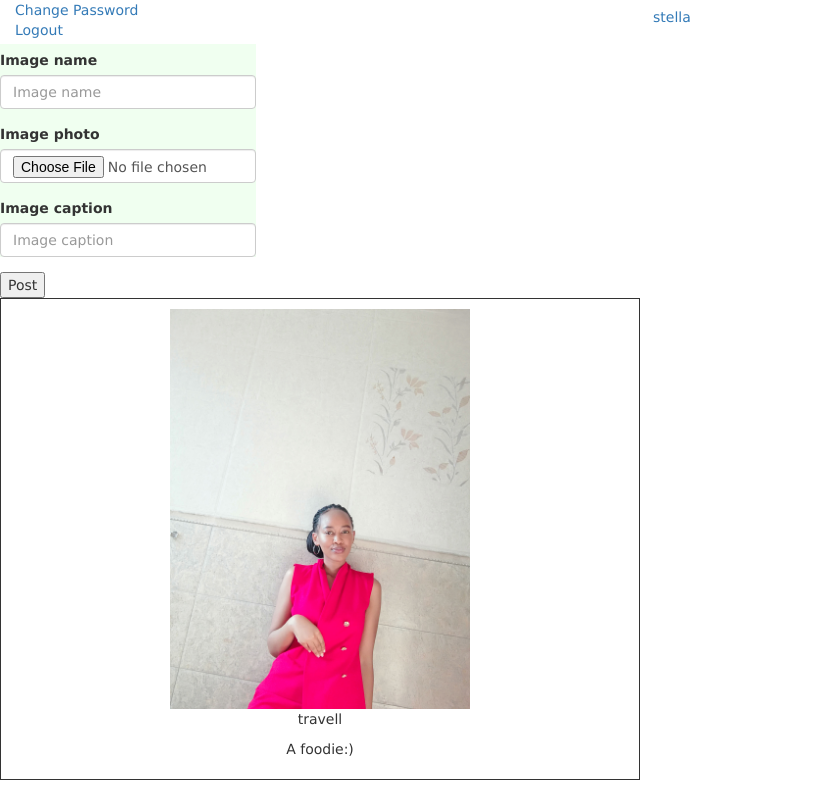
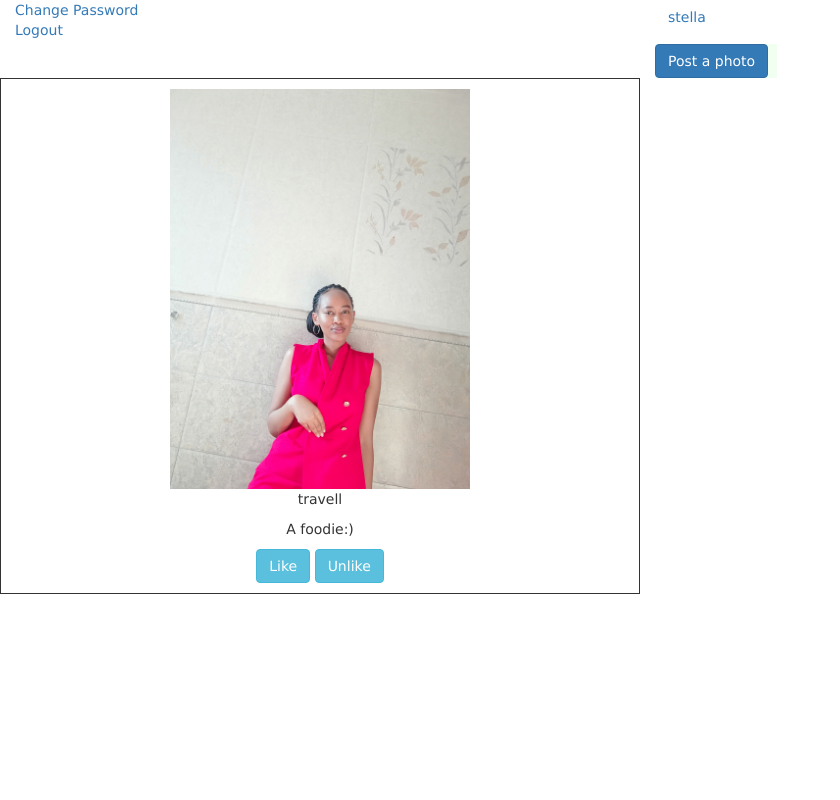
Before and after one commit to sngina/instagram, a Django app: page / in a window 1280 px wide. Shown: the whole page, without its empty margins (0-840 px from the left). Run offline with Django 3.2, Linux system fonts and the light colour scheme; a user stored in the database is signed in; data comes from the database, SQL or seed files in the repository; some libraries are stand-ins or nearby versions.

Commit message:
styling the image post form

```diff
--- a/instagram/templates/profile/index.html
+++ b/instagram/templates/profile/index.html
@@ -1,15 +1,24 @@
 {%extends 'registration/base.html'%}
 {% load bootstrap3%}
 {% block content%}
-<div class="post">
+<div class="post col-md-6">
     <p><a class="btn btn-outline-primary" href="/user">{{user.username}}</a></p>
 
     <form action="{% url 'homepage'%}" method="post" enctype="multipart/form-data">
         {%csrf_token %}
         <div class="form">
+            <button type="button" class="btn btn-primary" data-toggle="modal" data-target="#myModal">
+                Post a photo
+            </button>
+        </div>
+        <div class="modal" id="myModal">
+            <div class="modal-dialog">
+              <div class="modal-content">
         {% bootstrap_form imageform %}
+
         </div>
-        <input type="submit" value="Post" style="text-align: center;">
+        </div>
+        </div>
 
     </form>
 
@@ -17,12 +26,15 @@
 
 {% for new in  all_images%}
 
-<div class=" container1 imagepost col-sm-6" >
+<div class=" container1 imagepost col-md-6">
     <div class="card">
         <a href="{%url 'image' new.id %}"><img src="{{new.image_photo.url}}" style="max-width:60%;cursor:pointer"
                 width="300px" onclick="onClick(this)" class="modal-hover-opacity img-fluid"></a>
         <p>{{new.image_name}}</p>
         <p>{{new.image_caption}}</p>
+        <button type="submit" name="blogpost_id" value="{{object.id}}" class="btn btn-info">Like</button>
+        <button type="submit" name="blogpost_id" value="{{object.id}}" class="btn btn-info">Unlike</button>
+
     </div>
 </div>
 <div id="modal01" class="modal" onclick="this.style.display='none'">
--- a/instagram/templates/registration/login.html
+++ b/instagram/templates/registration/login.html
@@ -3,7 +3,7 @@
 {% block content %}
 <div class="container login" style="padding:50px;" style="text-align: center;">
   <div class="row">
-    <!-- Empty div -->
+
     <div class="col-md-4"></div>
     <div class="col-md-4">
       {% if form.errors %}
--- a/instagram/urls.py
+++ b/instagram/urls.py
@@ -7,7 +7,8 @@ urlpatterns = [
     url('^$' , views.get_image, name ='homepage'),
     url('^user/' , views.userpage , name='username'),
     url('^image/(?P<id>[0-9]+)$' , views.image_details , name ='image'),
-    url('^comment' , views.p_detail , name='comment')
+    url('^comment' , views.p_detail , name='comment'),
+    url('image-like /<int:pk>' , views.imagelike , name= 'imagepost_like')
 ]
 
 if settings.DEBUG:
--- a/instagram/views.py
+++ b/instagram/views.py
@@ -1,9 +1,11 @@
 from django.core.checks import messages
+from django.http.response import HttpResponseRedirect
 from django.shortcuts import get_object_or_404, render , redirect
 from django.http import HttpResponse ,Http404
 from .models import Comment, Image, Profile
 from django.contrib.auth.decorators import login_required
 from .forms import CommentForm, UserForm , ProfileForm , ImageForm
+from django.urls import reverse
 # returning images
 
 @login_required(login_url= '/accounts/login/')
@@ -52,3 +54,13 @@ def image_details(request , id):
     one_image = Image.objects.get(id = id)
     print(request)
     return render(request , 'profile/image.html' , {"one_image": one_image})
+
+    # function of likes
+def imagelike(request ):
+    photo = get_object_or_404(Image , id=request.POST.get('image_post.id'))
+    if photo.likes.filter(id = request.user.id).exists():
+        photo.likes.remove(request.user)
+    else:
+        photo.likes.add(request.user)
+
+        return HttpResponseRedirect(reverse('image_post'))
--- a/static/css/style.css
+++ b/static/css/style.css
@@ -2,6 +2,7 @@ body{
     background-color:white;
     font-family: 'Lucida Sans', 'Lucida Sans Regular', 'Lucida Grande', 'Lucida Sans Unicode', Geneva, Verdana, sans-serif;
     box-sizing: content-box;
+
 }
 
 .modal {
```
Also changed, not shown: instagram/templates/profile/comment.html (+8 -16 lines), instagram/templates/registration/Instagram Icon Instagram Logo, Logo Clipart, Instagram Icons, Logo Icons PNG and Vector with Transparent Background for Free Download.png (added). Lines whose indentation alone changed are shown as unchanged.
